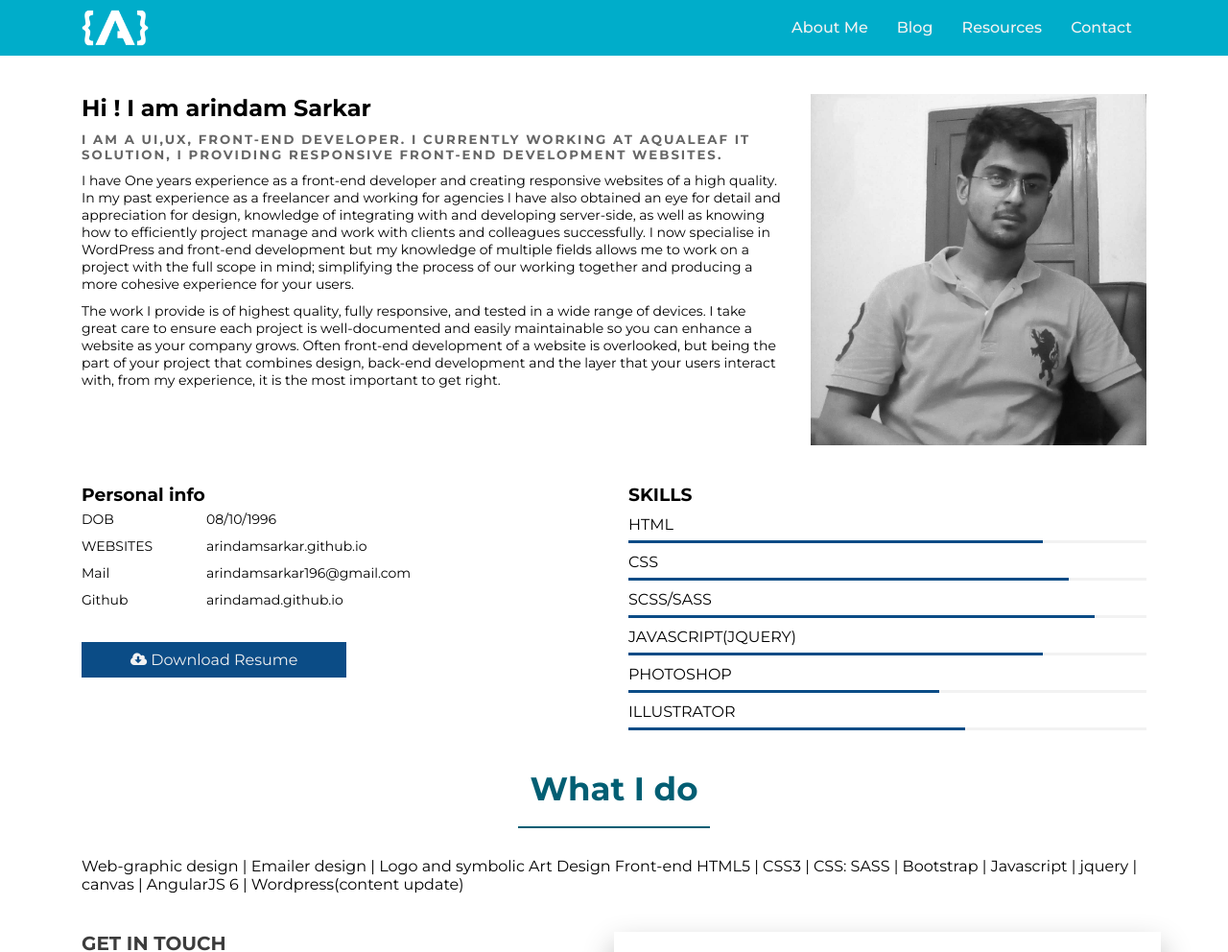
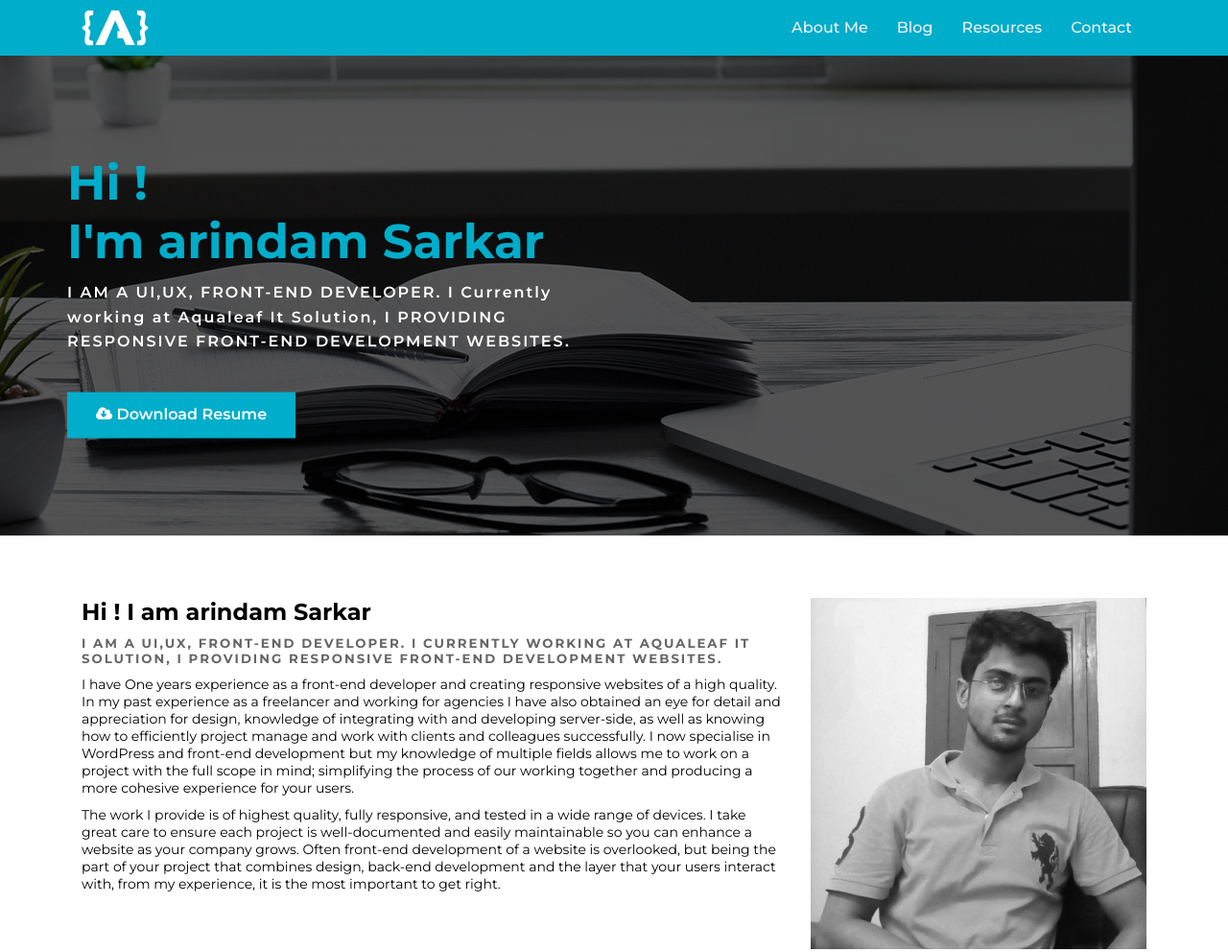
Before and after one commit to arindamad/arindamad.github.io, a plain HTML site: page index.html in a window 1280 px wide. Shown: the top 992 px of the page at 96% size. Drawn offline with Linux system fonts and the light colour scheme.

Commit message:
changes in in index.html and css

```diff
--- a/index.html
+++ b/index.html
@@ -33,6 +33,17 @@
             </div>
         </div>
     </header>
+    <section class="homeBanner banner" role="main-banner">
+        <div class="container relative">
+            <div class="bannerText">
+                <h2 role="main">Hi ! <br> I'm arindam Sarkar</h2>
+                <h5>I AM A UI,UX, FRONT-END DEVELOPER. I Currently working at Aqualeaf It Solution, I PROVIDING RESPONSIVE FRONT-END DEVELOPMENT WEBSITES.</h5>
+                <div class="resume" role="baner-resume">
+                    <a href="https://docs.google.com/document/d/1JQyM3dd8aUd6qPXimkF72KsH92__oahN4SBr4p7oMpA/edit?usp=sharing" class="downloadResume" target="_blank"><i class="fa fa-cloud-download" aria-hidden="true"></i> Download Resume</a>
+                </div>
+            </div>
+        </div>
+    </section>
 
     <!-- intro -->
     <section id="intro">
--- a/scss/1-bases/_rest.scss
+++ b/scss/1-bases/_rest.scss
@@ -66,3 +66,6 @@ h2{
 ::-webkit-scrollbar-thumb:hover {
     background: $mc;
 }
+.relative{
+    position: relative;
+}
--- a/scss/2-laouts/_banner.scss
+++ b/scss/2-laouts/_banner.scss
@@ -28,10 +28,71 @@
     }
 .bannerText h2{
     font-size: 50px;
-    color: #fff;
+    color: #00adca;
 }
 .bannerText p{
     color: #fff;
     font-size: 20px;
 
 }
+.banner{
+    -moz-background-size: cover;
+    -webkit-background-size: cover;
+    -o-background-size: cover;
+    background-size: cover;
+}
+.homeBanner{
+    height: 500px;
+    background: url(../images/banner/2.jpg) no-repeat center bottom;
+    z-index: 1;
+    position: relative;
+    .container{
+        height: 100%;
+    }
+    .bannerText{
+        max-width: 540px;
+        position: absolute;
+        top: 50%;
+        left: 0;
+        -webkit-transform: translateY(-50%);
+        -moz-transform: translateY(-50%);
+        transform: translateY(-50%);
+        h5{
+            font-size: 16px;
+            color: #fff;
+            letter-spacing: 2px;
+            line-height: 1.6;
+            float: left;
+            font-weight: 600;
+        }
+    }
+}
+.homeBanner::after{
+    content: '';
+    width: 100%;
+    height: 100%;
+    position: absolute;
+    top: 0;
+    left: 0;
+    z-index: -1;
+    background: rgba(0, 0, 0, 0.65);
+    }
+.heading{
+    font-size: 48px;
+    color: #eefdff;
+}
+.resume[role="baner-resume"]{
+    width: 100%;
+    float: left;
+    margin-top: 40px;
+    .downloadResume{
+        // border: 2px solid #fff;
+        height: 48px;
+        line-height: 46px;
+        display: inline-block;
+        padding: 0 30px;
+        color: #fff;
+        background: #00adca;
+        font-weight: 600;
+    }
+}
```
Also changed, not shown: resources.html (+2 -1 lines), css/app.css, images/banner/2.jpg (added), 1 other file.
